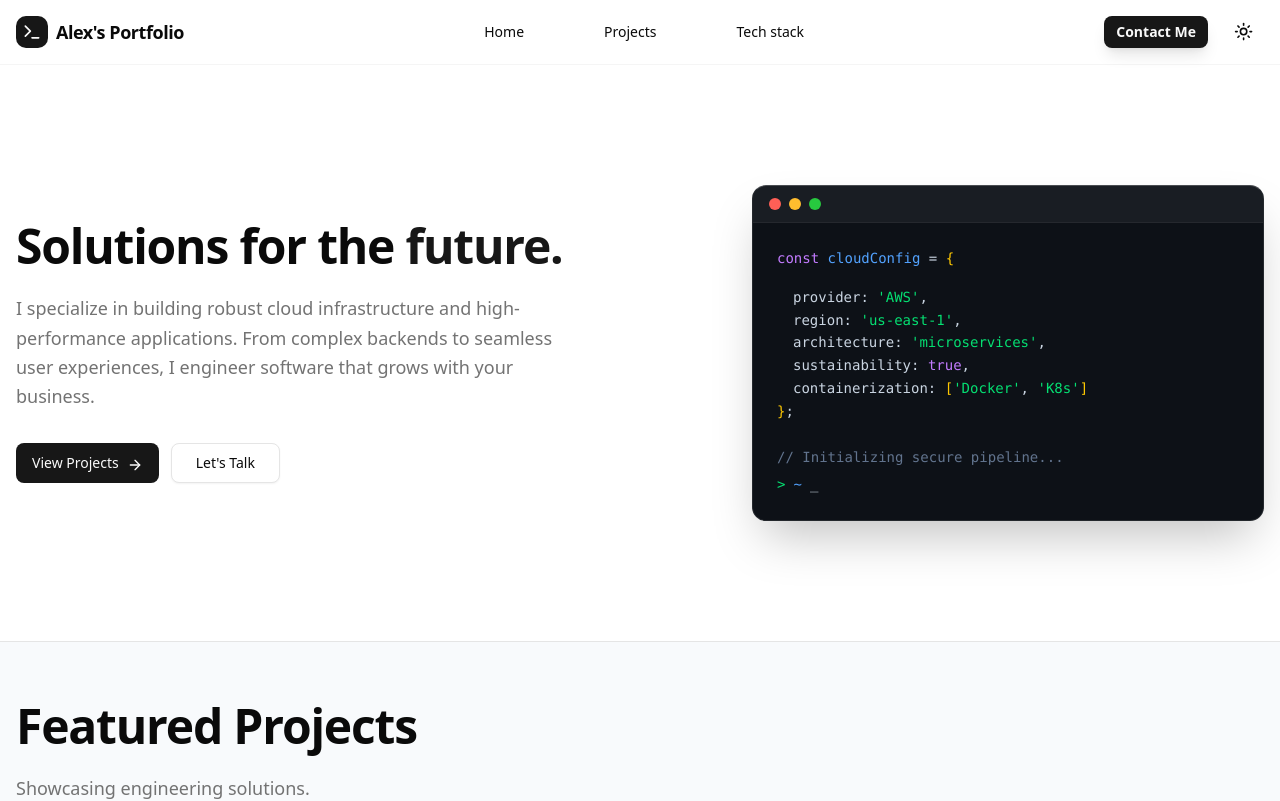
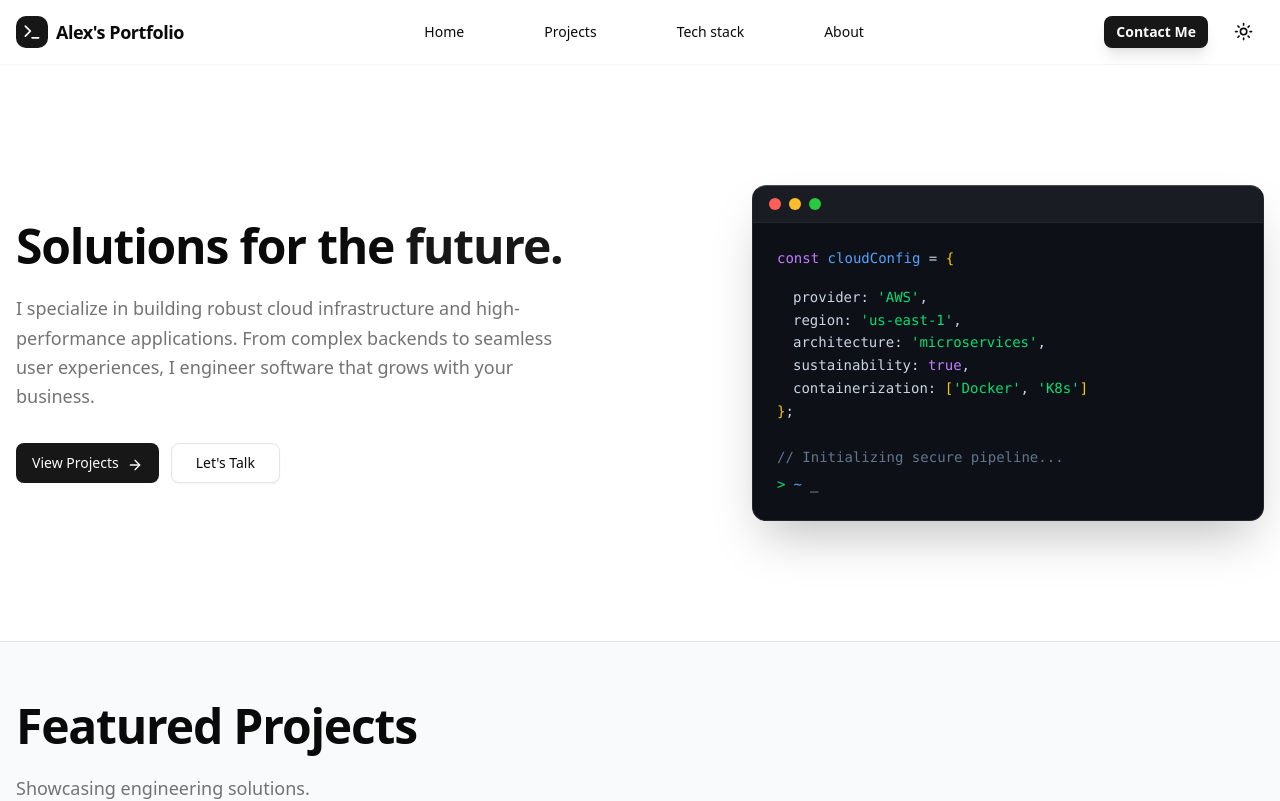
Before and after one commit to L3X7/alexander-melara-avalos-portfolio, a Next.js app: page / in a window 1280 px wide. Shown: the top 801 px of the page. Built offline with nearby package versions, Linux system fonts and the light colour scheme.

Commit message:
feat: implement tech-stach, minor changes in project

```diff
--- a/src/app/tech-stack/page.tsx
+++ b/src/app/tech-stack/page.tsx
@@ -0,0 +1,39 @@
+import { TechStackList } from "@/features/tech-stack/tech-stack-list";
+import { TechStackSearchFilter } from "@/features/tech-stack/tech-stack-search-filter";
+import { allTechStack } from "@/lib/tech-stack-data";
+
+export default async function TechStackPage({
+	searchParams,
+}: {
+	searchParams: Promise<{ category?: string }>;
+}) {
+	const { category } = await searchParams;
+
+	const categoryFilter = category || "";
+
+	const filteredTechs = allTechStack.filter((tech) => {
+		const matchesCategory =
+			categoryFilter.toLocaleLowerCase() === "all" ||
+			categoryFilter.toLocaleLowerCase() === ""
+				? true
+				: tech.category.includes(categoryFilter.toLocaleLowerCase());
+
+		return matchesCategory;
+	});
+
+	return (
+		<div className="container mx-auto flex flex-col px-4 w-full py-10 xl:py-15">
+			<div className="flex flex-col gap-4 justify-center text-center">
+				<h3 className="text-4xl font-extrabold tracking-tight md:text-5xl text-balance">
+					Technologies & Tools
+				</h3>
+				<p className="text-muted-foreground text-lg">
+					My preferred stack for building scalable, high-performance
+					applications. Categorized by domain and proficiency.
+				</p>
+			</div>
+			<TechStackSearchFilter></TechStackSearchFilter>
+			<TechStackList techs={filteredTechs}></TechStackList>
+		</div>
+	);
+}
--- a/src/components/layout/navbar.tsx
+++ b/src/components/layout/navbar.tsx
@@ -34,6 +34,13 @@ const links: {
 		key: "tech-stack",
 		title: "Tech stack",
 		href: "/tech-stack",
+		description:
+			"A modal dialog that interrupts the user with important content and expects a response.",
+	},
+		{
+		key: "about",
+		title: "About",
+		href: "/about",
 		description:
 			"A modal dialog that interrupts the user with important content and expects a response.",
 	},
--- a/src/features/home/components/feature-projects-section.tsx
+++ b/src/features/home/components/feature-projects-section.tsx
@@ -1,6 +1,6 @@
 import { Project } from "@/features/projects/types/project";
 import { allProjects } from "@/lib/projects-data";
-import CardProject from "./card-project";
+import CardProject from "./project-card";
 
 export function FeatureProjectsSection() {
 	const projects: Project[] = allProjects.slice(0,3);
--- a/src/features/home/components/card-project.tsx
+++ b/src/features/home/components/project-card.tsx
@@ -3,11 +3,11 @@ import { Card, CardContent } from "@/components/ui/card";
 import { Project } from "@/features/projects/types/project";
 import { ArrowUpRight } from "lucide-react";
 
-interface ProjectProps {
+interface ProjectCardProps {
 	project: Project;
 }
 
-export default function CardProject({ project }: ProjectProps) {
+export default function ProjectCard({ project }: ProjectCardProps) {
 	return (
 		<Card
 			key={project.id}
--- a/src/features/projects/components/projects-list.tsx
+++ b/src/features/projects/components/projects-list.tsx
@@ -1,7 +1,7 @@
 import { Project } from "../types/project";
 import { Button } from "@/components/ui/button";
 import { ArrowDown } from "lucide-react";
-import CardProject from "@/features/home/components/card-project";
+import ProjectCard from "@/features/home/components/project-card";
 
 interface ProjectsListProps {
 	projects: Project[];
@@ -20,7 +20,7 @@ export function ProjectsList({ projects }: ProjectsListProps) {
 		<div className="flex flex-col w-full">
 			<div className="grid grid-cols-1 md:grid-cols-2 lg:grid-cols-3 gap-6 mb-12">
 				{projects.map((project) => (
-					<CardProject key={project.id} project={project}></CardProject>
+					<ProjectCard key={project.id} project={project}></ProjectCard>
 				))}
 			</div>
 			{projects.length > 6 && (
--- a/src/features/projects/components/search-filter.tsx
+++ b/src/features/projects/components/search-filter.tsx
@@ -7,8 +7,7 @@ import {
 	InputGroupInput,
 } from "@/components/ui/input-group";
 import { SearchIcon } from "lucide-react";
-import { usePathname, useSearchParams } from "next/navigation";
-import { useRouter } from "next/navigation";
+import { usePathname, useRouter, useSearchParams } from "next/navigation";
 
 export function SearchFilter() {
 	const searchParams = useSearchParams();
--- /dev/null
+++ b/src/features/tech-stack/tech-stack-card.tsx
@@ -0,0 +1,42 @@
+import { Card, CardContent } from "@/components/ui/card";
+import { Tech } from "./types/tech";
+import { IconMask } from "@/components/ui/icon-mask";
+import { Badge } from "@/components/ui/badge";
+
+interface TechStackCardProps {
+	tech: Tech;
+}
+
+export default function TechStackCard({ tech }: TechStackCardProps) {
+	return (
+		<Card className="hover:shadow-xl hover:shadow-primary/5 dark:hover:border-primary/500">
+			<CardContent className="flex flex-col gap-4">
+				<div className="flex flex-row justify-between">
+					<div className="flex h-8 w-8 items-center justify-center rounded-lg bg-muted/50">
+						{tech.iconSrc && tech.iconClass ? (
+							<IconMask src={tech.iconSrc} className={tech.iconClass} />
+						) : (
+							<span
+								className="text-xs font-bold text-muted-foreground"
+								style={{
+									color: tech.nameTextColor,
+								}}
+							>
+								{tech.name}
+							</span>
+						)}
+					</div>
+					<Badge>{tech.level}</Badge>
+				</div>
+				<div className="flex flex-col">
+					<h3 className="text-sm font-bold text-foreground">
+						{tech.name}
+					</h3>
+					<p className="text-xs text-muted-foreground line-clamp-1">
+						{tech.description}
+					</p>
+				</div>
+			</CardContent>
+		</Card>
+	);
+}
--- /dev/null
+++ b/src/features/tech-stack/tech-stack-list.tsx
@@ -0,0 +1,24 @@
+import TechStackCard from "./tech-stack-card";
+import { Tech } from "./types/tech";
+
+interface TechStackListProps {
+	techs: Tech[];
+}
+
+export function TechStackList({ techs }: TechStackListProps) {
+	if (techs.length === 0) {
+		return (
+			<div className="text-center py-20 text-muted-foreground">
+				No techs found matching your criteria.
+			</div>
+		);
+	}
+
+	return (
+		<div className="grid grid-cols-1 sm:grid-cols-2 lg:grid-cols-3 2xl:grid-cols-4 gap-6">
+			{techs.map((tech, index) => (
+				<TechStackCard key={index} tech={tech}></TechStackCard>
+			))}
+		</div>
+	);
+}
--- /dev/null
+++ b/src/features/tech-stack/tech-stack-search-filter.tsx
@@ -0,0 +1,49 @@
+"use client";
+import { Button } from "@/components/ui/button";
+import { usePathname, useRouter, useSearchParams } from "next/navigation";
+
+export function TechStackSearchFilter() {
+	const searchParams = useSearchParams();
+	const pathname = usePathname();
+	const { replace } = useRouter();
+
+	function handleCategory(category: string) {
+		const params = new URLSearchParams(searchParams);
+		if (category) {
+			params.set("category", category);
+		} else {
+			params.delete("category");
+		}
+		replace(`${pathname}?${params.toString()}`);
+	}
+
+	const categories = [
+		"All",
+		"Backend",
+		"Cloud",
+		"Frontend",
+		"Mobile",
+		"DevOps",
+	];
+
+	return (
+		<div className="w-full overflow-x-auto pb-2 mb-4">
+			<div className="flex flex-row justify-center w-max min-w-full mt-12 gap-4 mb-1">
+				{categories.map((cat, index) => (
+					<Button
+						key={index}
+						variant={
+							searchParams.get("category") === cat
+								? "default"
+								: "outline"
+						}
+						className="first:ml-1 last:mr-1 p-1.5 min-w-18 shadow-lg border-2 border-transparent active:border-white"
+						onClick={() => handleCategory(cat)}
+					>
+						{cat}
+					</Button>
+				))}
+			</div>
+		</div>
+	);
+}
--- /dev/null
+++ b/src/features/tech-stack/types/tech.ts
@@ -0,0 +1,9 @@
+export interface Tech {
+    category: string;
+    level: string;
+    name: string;
+    description: string;
+    iconSrc?: string;
+    iconClass?: string;
+    nameTextColor?: string;
+}
--- /dev/null
+++ b/src/lib/tech-stack-data.ts
@@ -0,0 +1,106 @@
+import { Tech } from "@/features/tech-stack/types/tech";
+
+export const allTechStack: Tech[] = [
+    //BACKEND
+    {
+        category: "backend",
+        level: "Intermediate",
+        name: "NestJS",
+        description: "Scalable, server-side Node.js framework.",
+        iconSrc: "/icons/nestjs.svg",
+        iconClass: "h-7 w-7 bg-[#E0234E] transition-colors",
+
+    },
+    {
+        category: "backend",
+        level: "Advanced",
+        name: ".NET",
+        description: "High-performance cross-platform development.",
+        iconSrc: "/icons/dotnet.svg",
+        iconClass: "h-7 w-7 bg-[#512BD4] transition-color",
+
+    },
+    {
+        category: "backend",
+        level: "Intermediate",
+        name: "Spring Boot",
+        description: "High-performance cross-platform development.",
+        iconSrc: "/icons/spring.svg",
+        iconClass: "h-7 w-7 bg-[#6DB33F] transition-color",
+
+    },
+    //CLOUD
+    {
+        category: "cloud",
+        level: "Intermediate",
+        name: "Docker",
+        description: "Containerization for consistent deployment.",
+        iconSrc: "/icons/docker.svg",
+        iconClass: "h-7 w-7 bg-[#2496ED] transition-colors",
+
+    },
+    {
+        category: "cloud",
+        level: "Intermediate",
+        name: "Kubernetes",
+        description: "Automated container orchestration at scale.",
+        iconSrc: "/icons/kubernetes.svg",
+        iconClass: "h-7 w-7 bg-[#326CE5] transition-color",
+
+    },
+    {
+        category: "cloud",
+        level: "Intermediate",
+        name: "AWS",
+        description: "Comprehensive enterprise cloud infrastructure.",
+        nameTextColor: "#FF9900"
+
+    },
+    {
+        category: "cloud",
+        level: "Intermediate",
+        name: "Digital ocean",
+        description: "Developer-friendly cloud computing.",
+        iconSrc: "/icons/digitalocean.svg",
+        iconClass: "h-7 w-7 bg-[#0080FF] transition-color"
+
+    },
+    {
+        category: "cloud",
+        level: "Intermediate",
+        name: "Vercel",
+        description: "Frontend cloud for edge deployment.",
+        iconSrc: "/icons/vercel.svg",
+        iconClass: "h-7 w-7 bg-[#000000] transition-color dark:bg-white"
+
+    },
+
+    //FROTEND
+
+    {
+        category: "frontend",
+        level: "Intermediate",
+        name: "Next.js",
+        description: "he React framework for the web.",
+        iconSrc: "/icons/nextdotjs.svg",
+        iconClass: "h-7 w-7 bg-[#000000] transition-colors dark:bg-white",
+
+    },
+    {
+        category: "frontend",
+        level: "Advanced",
+        name: "Angular",
+        description: "High-performance cross-platform development.",
+        iconSrc: "/icons/angular.svg",
+        iconClass: "h-7 w-7 bg-[#0F0F11] transition-color dark:bg-white",
+
+    },
+    {
+        category: "frontend",
+        level: "Intermediate",
+        name: "Tailwind CSS",
+        description: "Utility-first API-driven styling.",
+        iconSrc: "/icons/tailwindcss.svg",
+        iconClass: "h-7 w-7 bg-[#06B6D4] transition-color dark:bg-white",
+    },
+]
```
